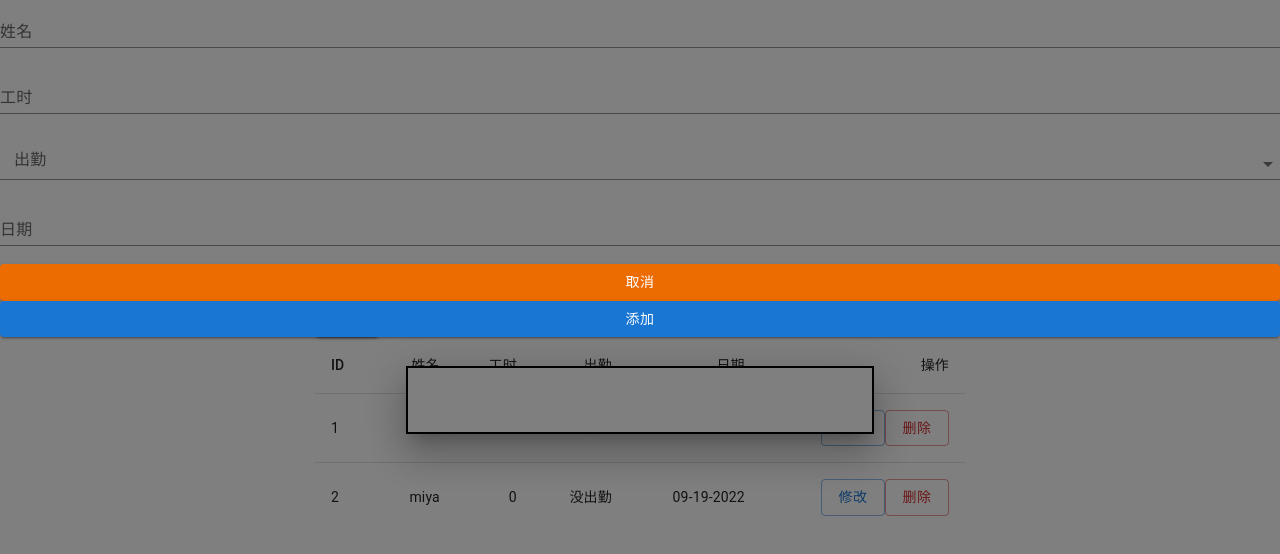
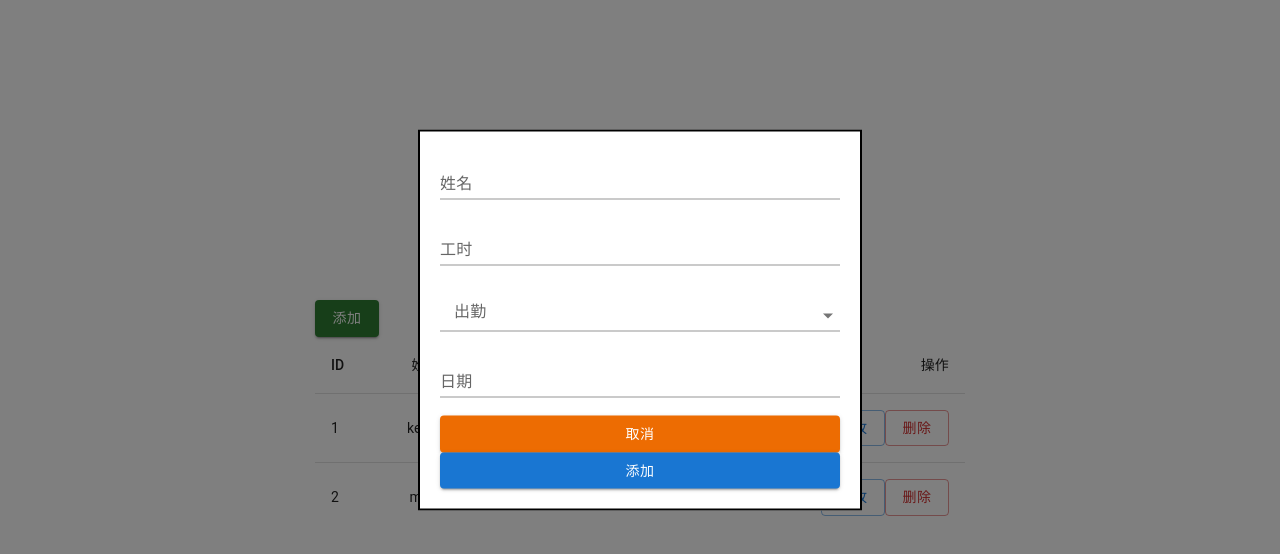
Before and after one commit to KaizhiDu/teaching, a React (Create React App) app: page / in a window 1280 px wide. Both pictures are taken after a click on the button "添加". Shown: the top 554 px of the page. Built offline with nearby package versions, Linux system fonts and the light colour scheme.

Commit message:
modify the css style of add and edit employee form

```diff
--- a/src/AddEditForm.js
+++ b/src/AddEditForm.js
@@ -9,12 +9,14 @@ import Modal from '@mui/material/Modal';
 import Box from '@mui/material/Box';
 
 const style = {
+    padding: '20px',
     position: 'absolute',
-    top: '50%',
+    top: '40%',
     left: '50%',
     transform: 'translate(-50%, -50%)',
     width: 400,
-    bgcolor: 'background.paper',
+    bgcolor: 'white',
+    backgroundColor: 'white',
     border: '2px solid #000',
     boxShadow: 24,
     p: 4,
@@ -40,14 +42,14 @@ class AddEditForm extends Component {
         } = this.props;
         return (
 
-            <Box sx={style}>
+            <Box>
                 <Modal
                     open={true}
                     onClose={() => onCustomizeCancel()}
                     aria-labelledby="modal-modal-title"
                     aria-describedby="modal-modal-description"
                 >
-                    <div>
+                    <div style={style}>
                         <FormControl fullWidth>
                             <TextField
                                 id="name"
```
